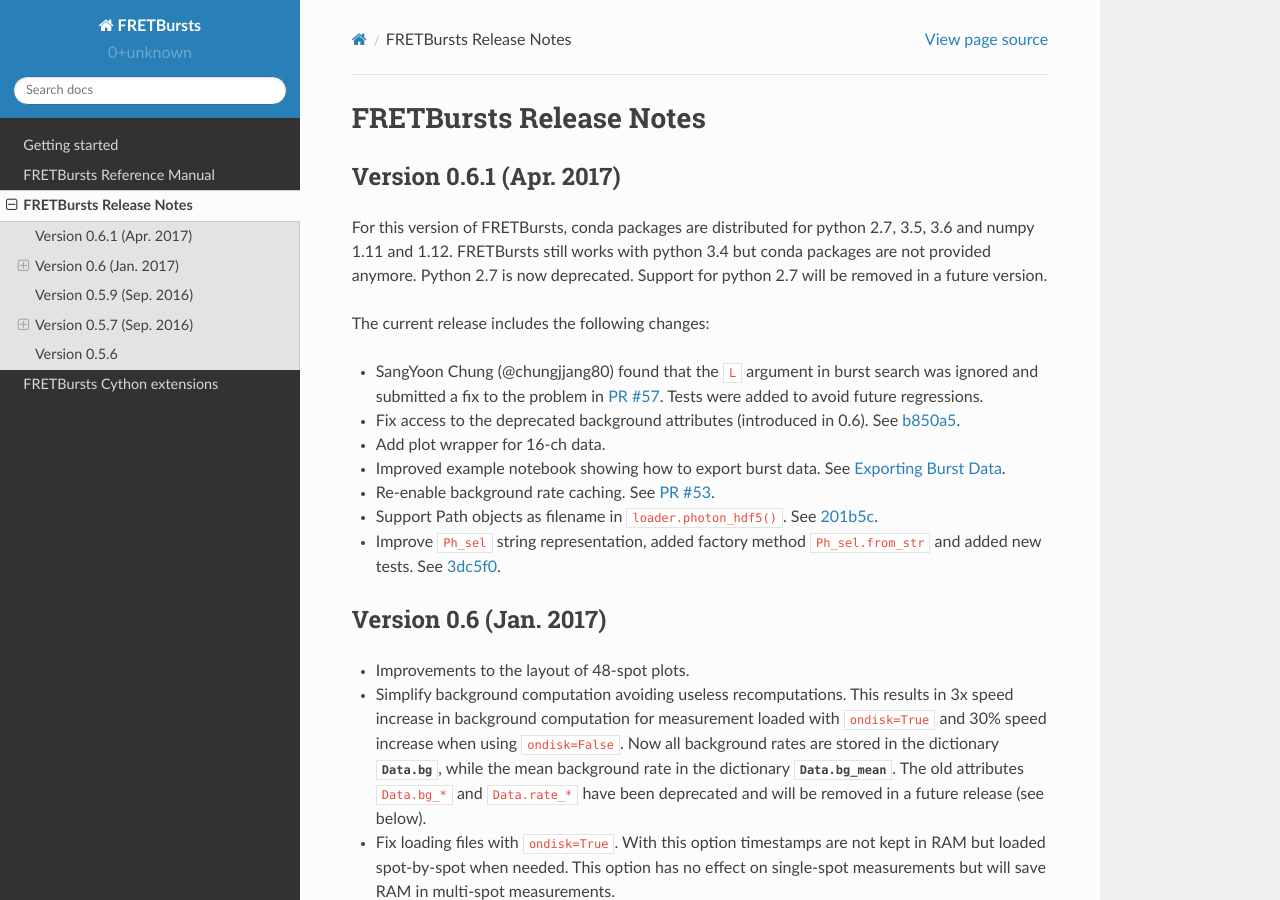
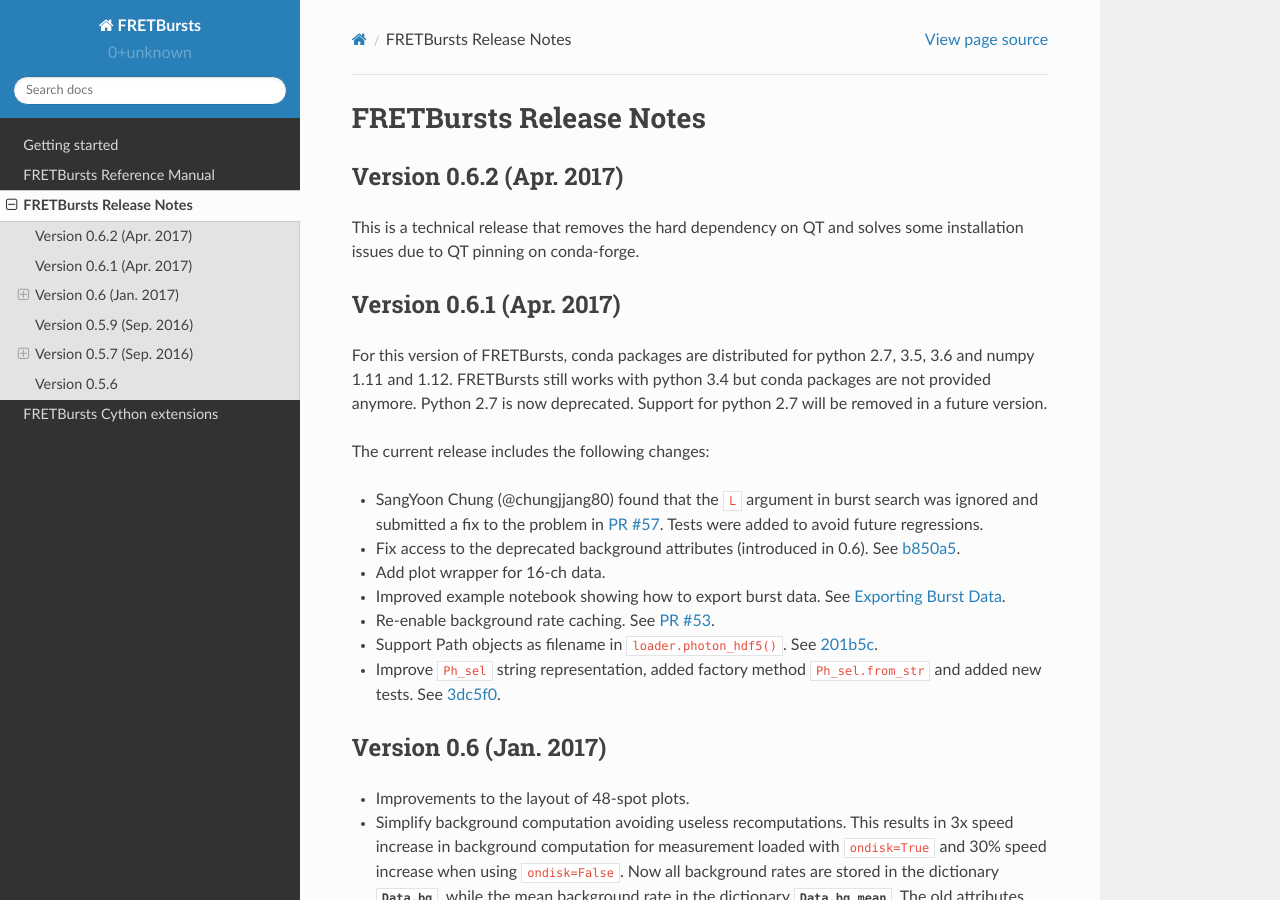
Before and after one commit to tritemio/FRETBursts, a Sphinx documentation site: the page built from docs/source/releasenotes.rst, in a window 1280 px wide and 900 px high. Built offline with Sphinx 7.4.7 and the Read the Docs theme 2.0.0, drawn with Linux system fonts in a browser that asks for light colours; the version number could not be read and is left out.

Commit message:
DOC: Update README and release notes

```diff
--- a/docs/source/releasenotes.rst
+++ b/docs/source/releasenotes.rst
@@ -1,5 +1,12 @@
 FRETBursts Release Notes
 ========================
+
+Version 0.6.2 (Apr. 2017)
+--------------------------
+
+This is a technical release that removes the hard dependency on QT
+and solves some installation issues due to QT pinning on conda-forge.
+
 
 Version 0.6.1 (Apr. 2017)
 --------------------------
```
Also changed, not shown: README.md (+1 -1 lines).
